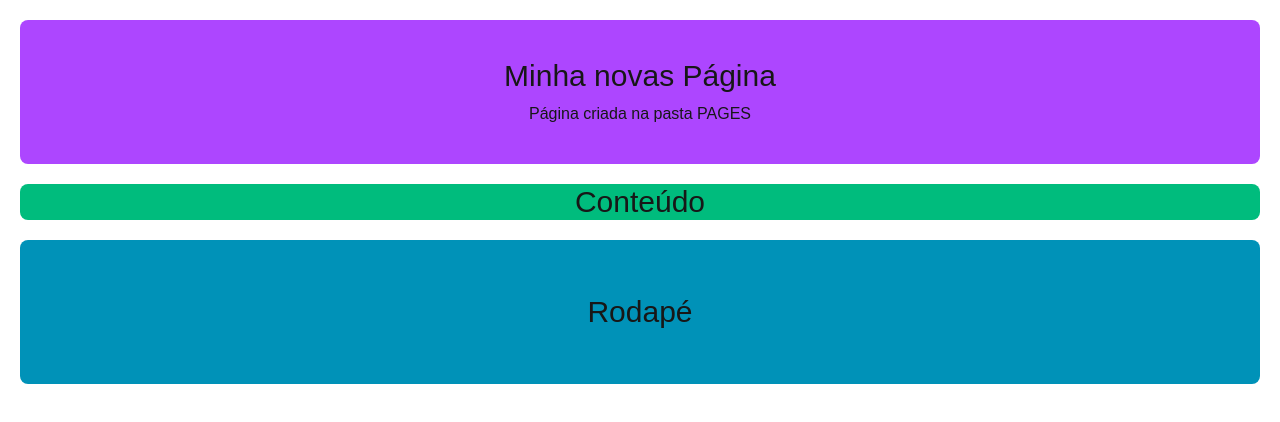
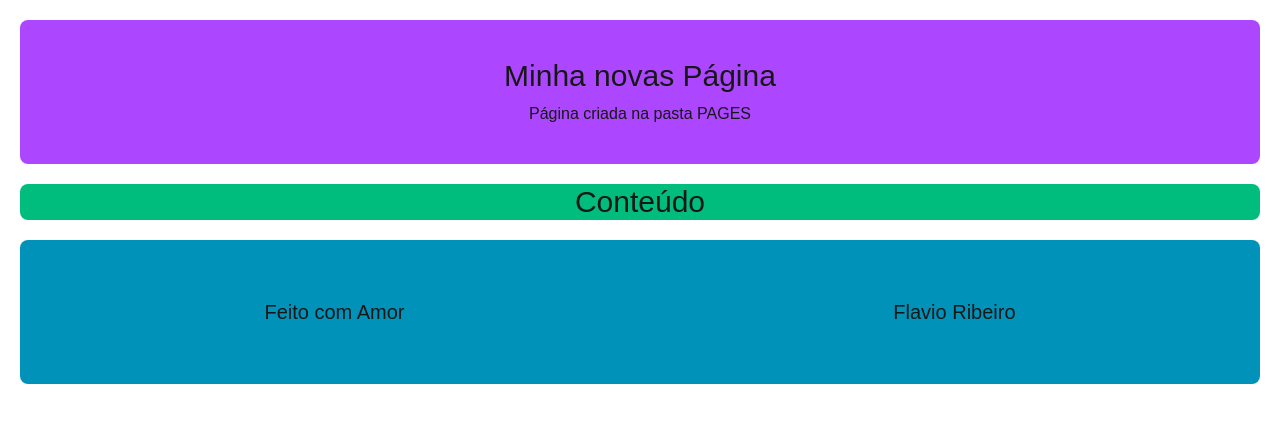
Before and after one commit to flavioribeiro-dev/aprendendo-ReactJS, a Next.js app in the folder FORMACAO-DEV/1.FUNDAMENTOS/my-app-1/: page /clientes in a window 1280 px wide. Shown: the top 422 px of the page. Built offline with nearby package versions, Linux system fonts and the light colour scheme.

Commit message:
aulas 18/19 - desafio Rodapé

```diff
--- a/FORMACAO-DEV/1.FUNDAMENTOS/my-app-1/src/components/Rodape.tsx
+++ b/FORMACAO-DEV/1.FUNDAMENTOS/my-app-1/src/components/Rodape.tsx
@@ -1,10 +1,11 @@
-export default function Rodape() {
+export default function Rodape(props: any) {
     return (
         <div className={`
-            flex justify-center items-center h-36 text-3xl
+            flex justify-around items-center h-36 text-xl
             bg-cyan-600 rounded-lg
         `}>
-            Rodapé
+            <div>{props.rodape_texto_esquerda}</div>
+            <div>{props.rodape_texto_direita}</div>
         </div>
     )
 }
--- a/FORMACAO-DEV/1.FUNDAMENTOS/my-app-1/src/pages/clientes.tsx
+++ b/FORMACAO-DEV/1.FUNDAMENTOS/my-app-1/src/pages/clientes.tsx
@@ -11,7 +11,10 @@ export default function Clientes() {
                 cabecalho_subtitulo="Página criada na pasta PAGES"
             />
             <Conteudo />
-            <Rodape />
+            <Rodape
+                rodape_texto_esquerda="Feito com Amor"
+                rodape_texto_direita="Flavio Ribeiro"
+            />
         </div>
     )
 }
```
